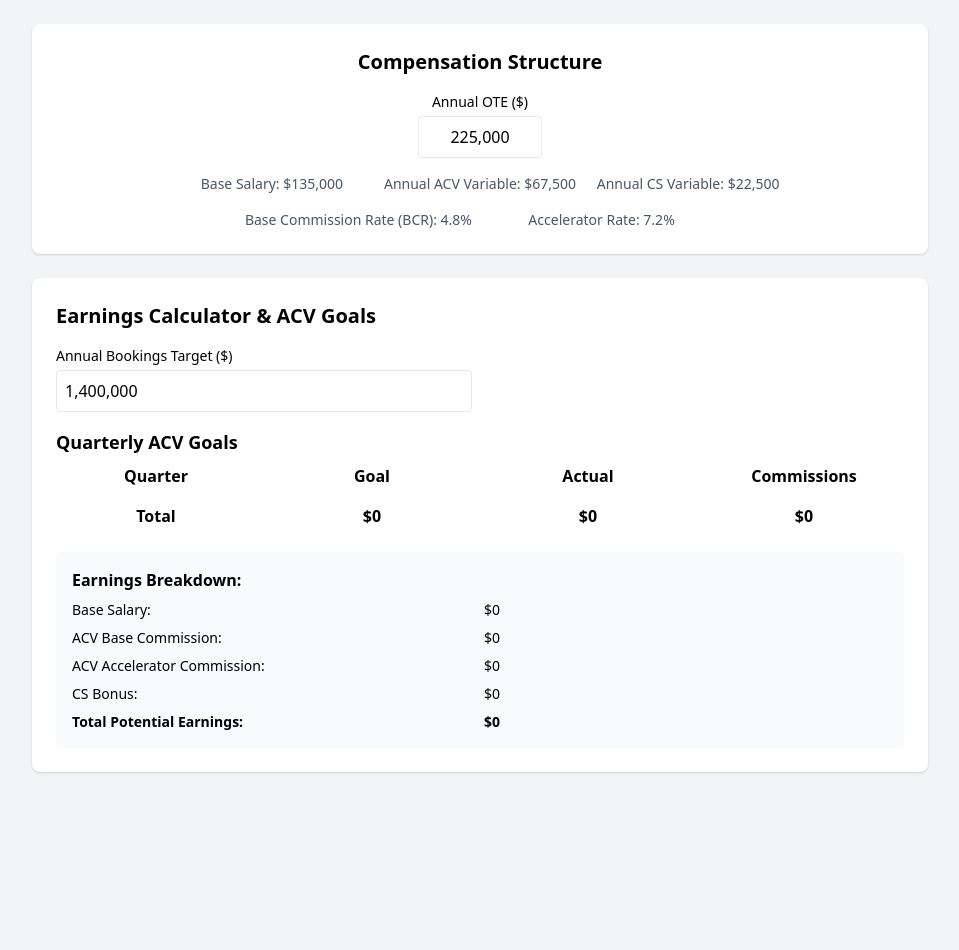
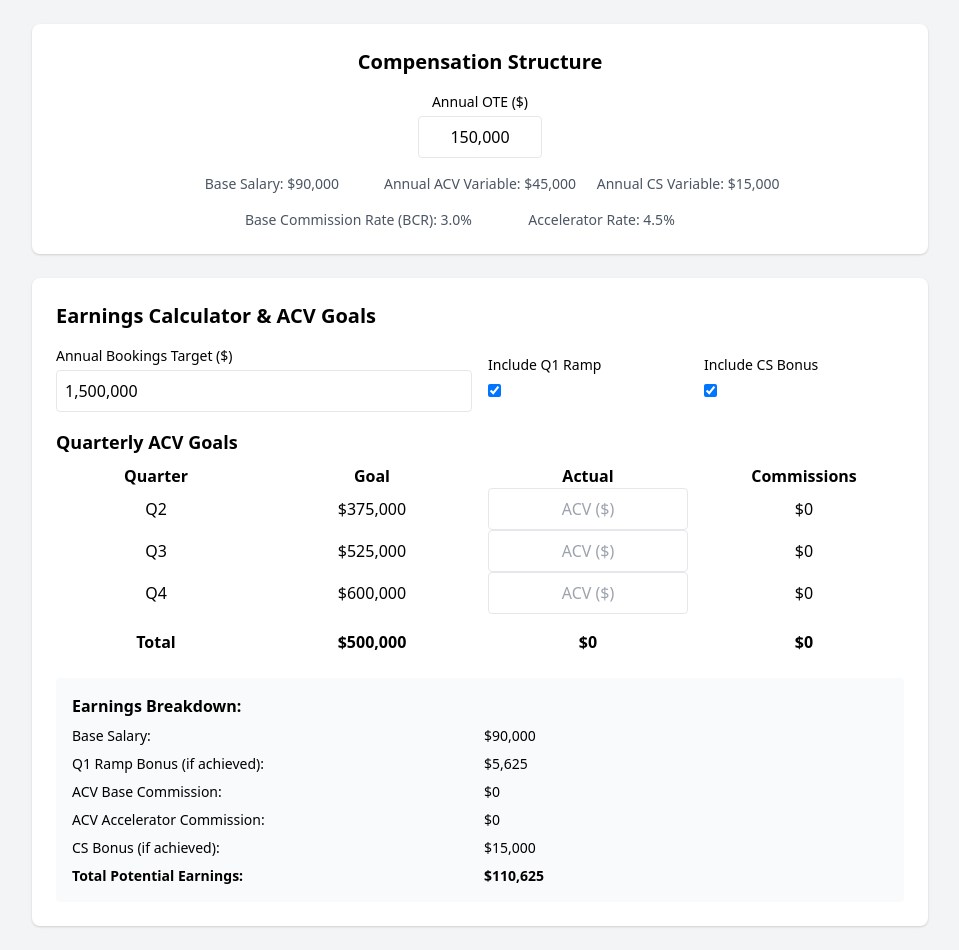
Before and after one commit to gyaan-ai/cro_plan, a plain HTML site: page index.html in a window 1280 px wide. Shown: the whole page, without its empty margins (160-1119 px from the left). Before the commit the page ends 800 px from the top, so only its background shows below. Drawn offline with nearby package versions, Linux system fonts and the light colour scheme.

Commit message:
index.html

```diff
--- a/index.html
+++ b/index.html
@@ -1,7 +1,7 @@
 <!DOCTYPE html>
 <html>
 <head>
-    <title>CRO Compensation Plan</title>
+    <title>Earnings Calculator & ACV Goals</title>
     <link href="https://cdnjs.cloudflare.com/ajax/libs/tailwindcss/2.2.19/tailwind.min.css" rel="stylesheet">
     <style>
         .center-content {
@@ -23,16 +23,16 @@
             <h2 class="text-xl font-bold mb-4">Compensation Structure</h2>
             <div class="center-content">
                 <label class="block text-sm font-medium mb-1">Annual OTE ($)</label>
-                <input type="text" id="ote" class="w-1/2 border rounded p-2 text-center" value="225,000" oninput="formatAndUpdate('ote')">
+                <input type="text" id="ote" class="w-1/2 border rounded p-2 text-center" value="150,000" oninput="formatAndUpdate('ote')">
             </div>
             <div class="mt-4 grid grid-cols-3 gap-4 text-sm text-gray-600">
-                <div class="center-grid">Base Salary: $<span id="base-salary">135,000</span></div>
+                <div class="center-grid">Base Salary: $<span id="base-salary">90,000</span></div>
                 <div class="center-grid">Annual ACV Variable: $<span id="acv-variable">45,000</span></div>
                 <div class="center-grid">Annual CS Variable: $<span id="cs-variable">15,000</span></div>
             </div>
             <div class="mt-4 grid grid-cols-2 gap-4 text-sm text-gray-600">
-                <div class="text-center">Base Commission Rate (BCR): <span id="comm-rate">20.0</span>%</div>
-                <div class="text-center">Accelerator Rate: <span id="acc-rate">30.0</span>%</div>
+                <div class="text-center">Base Commission Rate (BCR): <span id="comm-rate">9.0</span>%</div>
+                <div class="text-center">Accelerator Rate: <span id="acc-rate">13.5</span>%</div>
             </div>
         </div>
 
@@ -42,7 +42,17 @@
             <div class="grid grid-cols-2 gap-4">
                 <div>
                     <label class="block text-sm font-medium mb-1">Annual Bookings Target ($)</label>
-                    <input type="text" id="annual-target" class="w-full border rounded p-2" value="1,400,000" oninput="formatAndUpdate('annual-target')">
+                    <input type="text" id="annual-target" class="w-full border rounded p-2" value="1,500,000" oninput="formatAndUpdate('annual-target')">
+                </div>
+                <div class="grid grid-cols-2 gap-4 items-center">
+                    <div>
+                        <label class="block text-sm font-medium mb-1">Include Q1 Ramp</label>
+                        <input type="checkbox" id="q1-ramp" checked onclick="updateAll()">
+                    </div>
+                    <div>
+                        <label class="block text-sm font-medium mb-1">Include CS Bonus</label>
+                        <input type="checkbox" id="cs-bonus" checked onclick="updateAll()">
+                    </div>
                 </div>
             </div>
 
@@ -55,10 +65,33 @@
                     <div class="center-grid">Actual</div>
                     <div class="center-grid">Commissions</div>
                 </div>
-                <div id="quarters"></div>
+                <div class="grid grid-cols-4 gap-4 items-center">
+                    <div class="center-grid">Q2</div>
+                    <div class="center-grid">$<span id="q2-goal">125,000</span></div>
+                    <div>
+                        <input type="text" id="q2-acv" class="w-full border rounded p-2 text-center" placeholder="ACV ($)" oninput="formatAndUpdate('q2-acv')">
+                    </div>
+                    <div class="center-grid">$<span id="q2-comm">0</span></div>
+                </div>
+                <div class="grid grid-cols-4 gap-4 items-center">
+                    <div class="center-grid">Q3</div>
+                    <div class="center-grid">$<span id="q3-goal">175,000</span></div>
+                    <div>
+                        <input type="text" id="q3-acv" class="w-full border rounded p-2 text-center" placeholder="ACV ($)" oninput="formatAndUpdate('q3-acv')">
+                    </div>
+                    <div class="center-grid">$<span id="q3-comm">0</span></div>
+                </div>
+                <div class="grid grid-cols-4 gap-4 items-center">
+                    <div class="center-grid">Q4</div>
+                    <div class="center-grid">$<span id="q4-goal">200,000</span></div>
+                    <div>
+                        <input type="text" id="q4-acv" class="w-full border rounded p-2 text-center" placeholder="ACV ($)" oninput="formatAndUpdate('q4-acv')">
+                    </div>
+                    <div class="center-grid">$<span id="q4-comm">0</span></div>
+                </div>
                 <div class="grid grid-cols-4 gap-4 font-bold mt-4">
                     <div class="center-grid">Total</div>
-                    <div class="center-grid">$<span id="total-goal">0</span></div>
+                    <div class="center-grid">$<span id="total-goal">500,000</span></div>
                     <div class="center-grid">$<span id="total-actual">0</span></div>
                     <div class="center-grid">$<span id="total-commissions">0</span></div>
                 </div>
@@ -70,11 +103,13 @@
                 <div class="grid grid-cols-2 gap-2 text-sm">
                     <div>Base Salary:</div>
                     <div>$<span id="summary-base-salary">0</span></div>
+                    <div>Q1 Ramp Bonus (if achieved):</div>
+                    <div>$<span id="ramp-bonus">0</span></div>
                     <div>ACV Base Commission:</div>
                     <div>$<span id="acv-base">0</span></div>
                     <div>ACV Accelerator Commission:</div>
                     <div>$<span id="acv-accelerator">0</span></div>
-                    <div>CS Bonus:</div>
+                    <div>CS Bonus (if achieved):</div>
                     <div>$<span id="cs-total">0</span></div>
                     <div class="font-bold">Total Potential Earnings:</div>
                     <div class="font-bold">$<span id="total-earnings">0</span></div>
@@ -84,9 +119,6 @@
     </div>
 
     <script>
-        const quarters = ["Q1", "Q2", "Q3", "Q4"];
-        const quarterPercentages = [0.2, 0.3, 0.4, 0.5]; // Quarter percentage targets
-
         function formatDollar(value) {
             return value.toLocaleString("en-US", { minimumFractionDigits: 0, maximumFractionDigits: 0 });
         }
@@ -98,65 +130,72 @@
             updateAll();
         }
 
-        function calculateCommission(actual, goal, baseRate, acceleratorRate) {
-            if (actual <= goal) {
-                return actual * (baseRate / 100);
-            }
-            const baseCommission = goal * (baseRate / 100);
-            const acceleratorCommission = (actual - goal) * (acceleratorRate / 100);
-            return baseCommission + acceleratorCommission;
-        }
-
         function updateAll() {
-            const ote = Number(document.getElementById("ote").value.replace(/,/g, "")) || 0;
-            const annualTarget = Number(document.getElementById("annual-target").value.replace(/,/g, "")) || 0;
-
+            const ote = Number(document.getElementById('ote').value.replace(/,/g, "")) || 0;
             const baseSalary = ote * 0.6;
             const acvVariable = ote * 0.3;
             const csVariable = ote * 0.1;
 
-            const baseRate = (acvVariable / annualTarget) * 100;
-            const acceleratorRate = baseRate * 1.5;
+            const annualTarget = Number(document.getElementById('annual-target').value.replace(/,/g, "")) || 0;
+            const bcr = ((acvVariable / annualTarget) * 100).toFixed(1);
+            const accRate = (bcr * 1.5).toFixed(1);
 
-            document.getElementById("base-salary").textContent = formatDollar(baseSalary);
-            document.getElementById("acv-variable").textContent = formatDollar(acvVariable);
-            document.getElementById("cs-variable").textContent = formatDollar(csVariable);
-            document.getElementById("comm-rate").textContent = baseRate.toFixed(1);
-            document.getElementById("acc-rate").textContent = acceleratorRate.toFixed(1);
+            // Update Compensation Structure
+            document.getElementById('base-salary').textContent = formatDollar(baseSalary);
+            document.getElementById('acv-variable').textContent = formatDollar(acvVariable);
+            document.getElementById('cs-variable').textContent = formatDollar(csVariable);
+            document.getElementById('comm-rate').textContent = bcr;
+            document.getElementById('acc-rate').textContent = accRate;
 
-            let totalActual = 0;
-            let totalCommissions = 0;
-            let totalGoal = 0;
+            // Calculate Quarterly Goals
+            const q2Goal = annualTarget * 0.25;
+            const q3Goal = annualTarget * 0.35;
+            const q4Goal = annualTarget * 0.40;
 
-            quarters.forEach((quarter, index) => {
-                const goal = annualTarget * quarterPercentages[index];
-                const actual = Number(document.getElementById(`${quarter.toLowerCase()}-acv`)?.value.replace(/,/g, "") || 0);
-                const commission = calculateCommission(actual, goal, baseRate, acceleratorRate);
+            document.getElementById('q2-goal').textContent = formatDollar(q2Goal);
+            document.getElementById('q3-goal').textContent = formatDollar(q3Goal);
+            document.getElementById('q4-goal').textContent = formatDollar(q4Goal);
 
-                totalActual += actual;
-                totalCommissions += commission;
-                totalGoal += goal;
+            // Calculate Actuals and Commissions
+            const q2Actual = Number(document.getElementById('q2-acv').value.replace(/,/g, "")) || 0;
+            const q3Actual = Number(document.getElementById('q3-acv').value.replace(/,/g, "")) || 0;
+            const q4Actual = Number(document.getElementById('q4-acv').value.replace(/,/g, "")) || 0;
 
-                document.getElementById(`${quarter.toLowerCase()}-goal`).textContent = formatDollar(goal);
-                document.getElementById(`${quarter.toLowerCase()}-comm`).textContent = formatDollar(commission);
-            });
+            function calculateCommission(actual, goal) {
+                const base = Math.min(actual, goal) * (bcr / 100);
+                const accelerator = Math.max(0, actual - goal) * (accRate / 100);
+                return { base, accelerator, total: base + accelerator };
+            }
 
-            document.getElementById("total-goal").textContent = formatDollar(totalGoal);
-            document.getElementById("total-actual").textContent = formatDollar(totalActual);
-            document.getElementById("total-commissions").textContent = formatDollar(totalCommissions);
+            const q2Comm = calculateCommission(q2Actual, q2Goal);
+            const q3Comm = calculateCommission(q3Actual, q3Goal);
+            const q4Comm = calculateCommission(q4Actual, q4Goal);
 
-            const baseCommission = totalCommissions * 0.8; // Example split for base vs accelerator
-            const acceleratorCommission = totalCommissions * 0.2;
+            document.getElementById('q2-comm').textContent = formatDollar(q2Comm.total);
+            document.getElementById('q3-comm').textContent = formatDollar(q3Comm.total);
+            document.getElementById('q4-comm').textContent = formatDollar(q4Comm.total);
 
-            document.getElementById("acv-base").textContent = formatDollar(baseCommission);
-            document.getElementById("acv-accelerator").textContent = formatDollar(acceleratorCommission);
-            document.getElementById("summary-base-salary").textContent = formatDollar(baseSalary);
+            const totalActual = q2Actual + q3Actual + q4Actual;
+            const totalCommissions = q2Comm.total + q3Comm.total + q4Comm.total;
 
-            const csBonus = csVariable;
-            document.getElementById("cs-total").textContent = formatDollar(csBonus);
+            document.getElementById('total-actual').textContent = formatDollar(totalActual);
+            document.getElementById('total-commissions').textContent = formatDollar(totalCommissions);
 
-            const totalEarnings = baseSalary + totalCommissions + csBonus;
-            document.getElementById("total-earnings").textContent = formatDollar(totalEarnings);
+            // Earnings Breakdown
+            const rampBonus = document.getElementById('q1-ramp').checked ? acvVariable * 0.125 : 0;
+            const csBonus = document.getElementById('cs-bonus').checked ? csVariable : 0;
+
+            const totalBaseComm = q2Comm.base + q3Comm.base + q4Comm.base;
+            const totalAcceleratorComm = q2Comm.accelerator + q3Comm.accelerator + q4Comm.accelerator;
+
+            document.getElementById('summary-base-salary').textContent = formatDollar(baseSalary);
+            document.getElementById('acv-base').textContent = formatDollar(totalBaseComm);
+            document.getElementById('acv-accelerator').textContent = formatDollar(totalAcceleratorComm);
+            document.getElementById('ramp-bonus').textContent = formatDollar(rampBonus);
+            document.getElementById('cs-total').textContent = formatDollar(csBonus);
+
+            const totalEarnings = baseSalary + rampBonus + totalCommissions + csBonus;
+            document.getElementById('total-earnings').textContent = formatDollar(totalEarnings);
         }
 
         updateAll();
```
